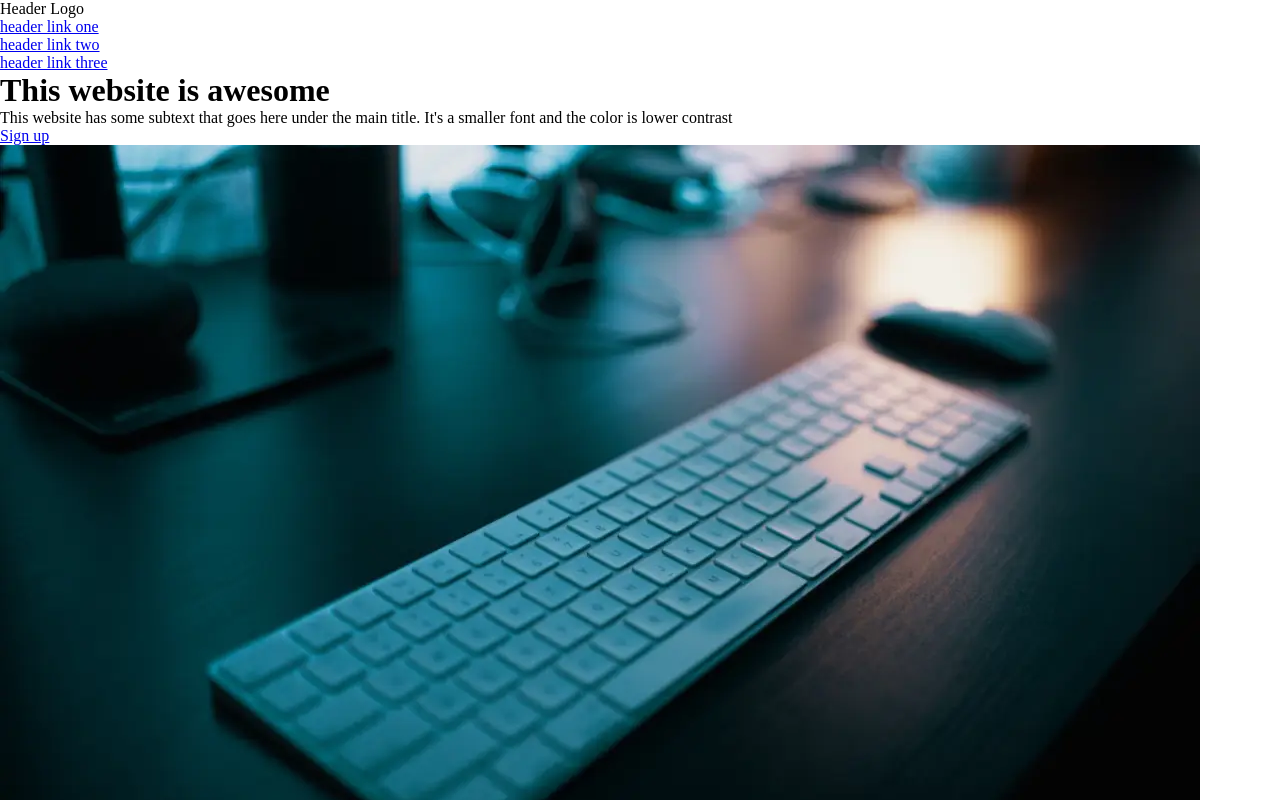
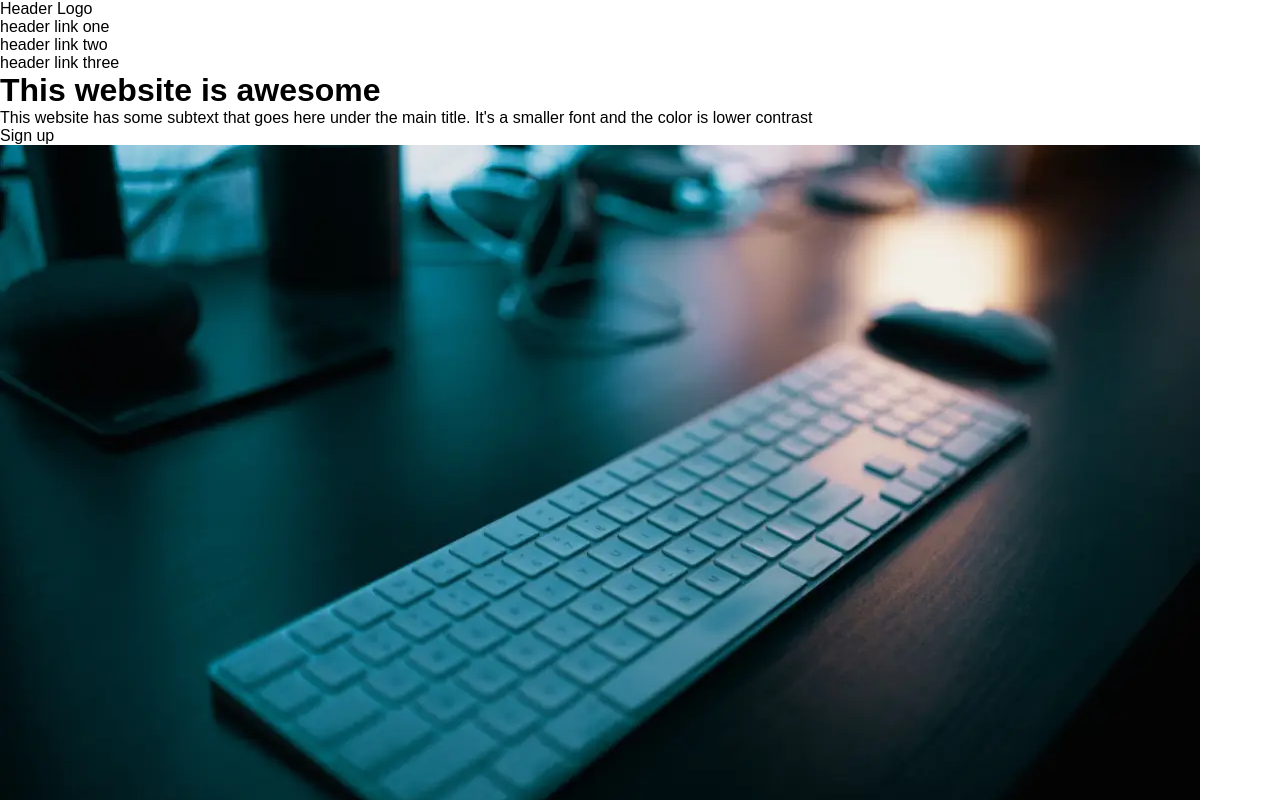
Before and after one commit to sevaaaDev/landing-page, a plain HTML site: page index.html in a window 1280 px wide. Shown: the top 800 px of the page. Drawn offline with Linux system fonts and the light colour scheme.

Commit message:
finish css reset

```diff
--- a/style.css
+++ b/style.css
@@ -1,5 +1,21 @@
+/* ==== CSS Reset ==== */
 * {
   margin: 0;
   padding: 0;
   box-sizing: border-box;
 }
+
+body {
+  font-family: Arial, Helvetica, sans-serif;
+}
+
+ul {
+  list-style: none;
+}
+
+a {
+  color: inherit;
+  text-decoration: none;
+}
+
+/* ==== Styling ==== */
```
